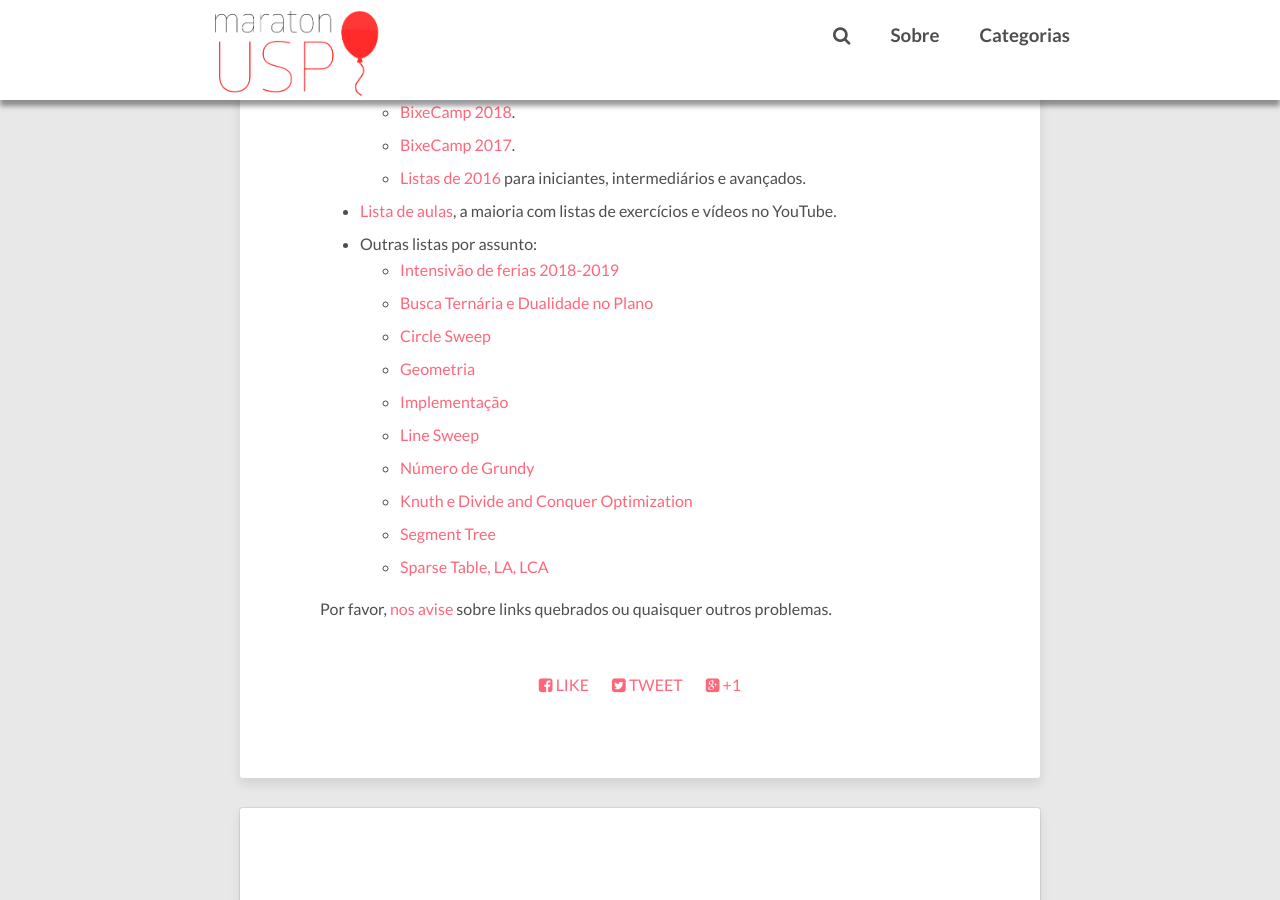
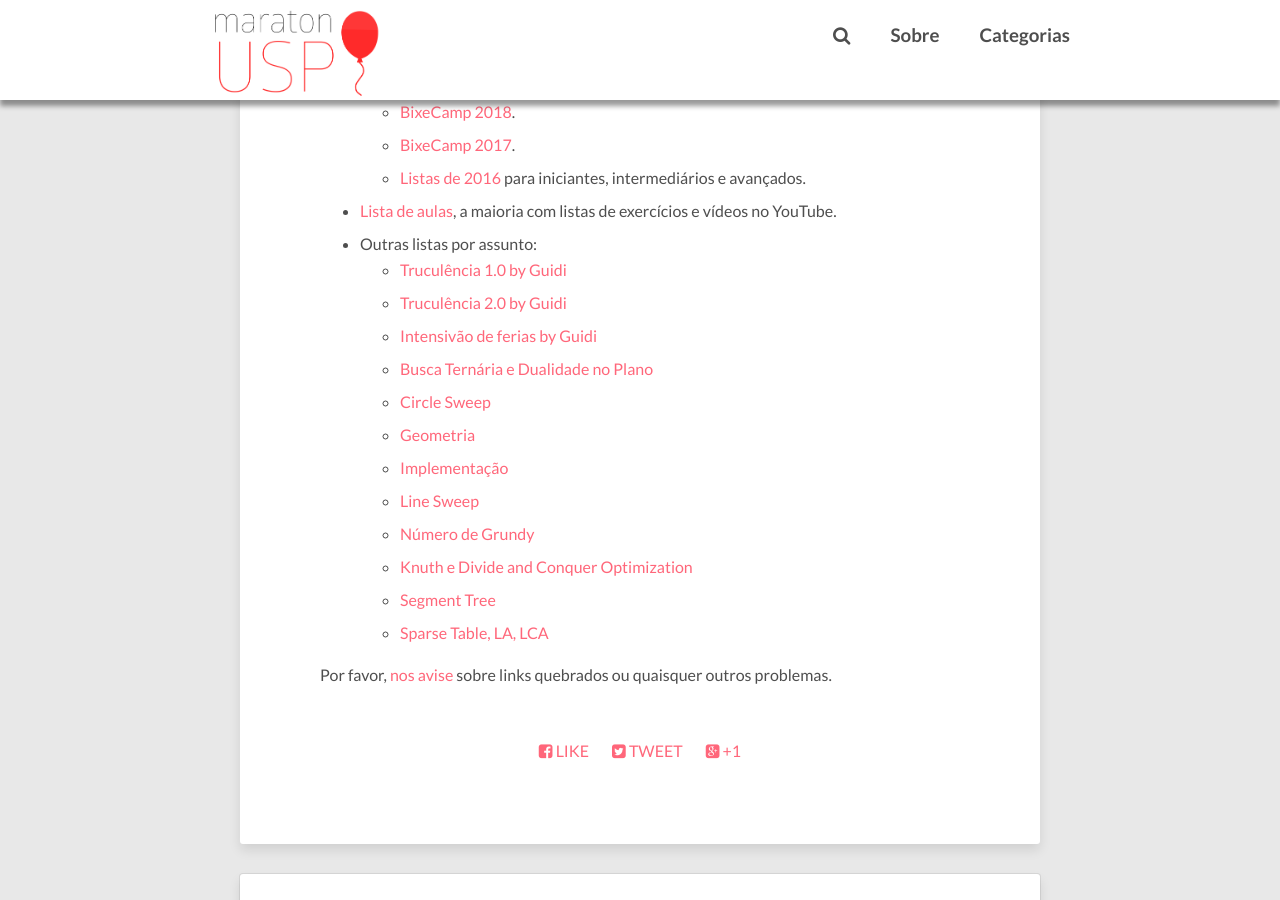
Before and after one commit to maratonusp/blog, a Jekyll site: the page built from pages/listas.markdown, in a window 1280 px wide and 900 px high, scrolled down 545 px. Built offline with Jekyll 4.4.1, drawn with Linux system fonts in a browser that asks for light colours; nearby versions of some CDN libraries; comment, search, counter and statistics services are not loaded.

Commit message:
colocando truculencia

```diff
--- a/pages/listas.markdown
+++ b/pages/listas.markdown
@@ -14,7 +14,9 @@ Estas são as listas de problemas criadas pelo MaratonUSP:
     - [Listas de 2016]({% include url %}/listas-2016) para iniciantes, intermediários e avançados.
 - [Lista de aulas]({% include url %}/categories/#aulas), a maioria com listas de exercícios e vídeos no YouTube.
 - Outras listas por assunto:
-	- [Intensivão de ferias 2018-2019](https://docs.google.com/spreadsheets/d/1QT-p_Nzb-c6bTdDcnBHq_qRJ7B9biH75014ItH1IIKU/edit?usp=sharing)
+	- [Truculência 1.0 by Guidi](https://docs.google.com/spreadsheets/d/1WwePli4VhDbeOAkT_Cd0Ewrqxuitsyc2VDt6fdazB7s/edit?usp=sharing)
+	- [Truculência 2.0 by Guidi](https://docs.google.com/spreadsheets/d/1ojEo2vgpxXv_E-soCxLtg5wUvrakhEXofRg5lqvr4rg/edit?usp=sharing)
+	- [Intensivão de ferias by Guidi](https://docs.google.com/spreadsheets/d/1QT-p_Nzb-c6bTdDcnBHq_qRJ7B9biH75014ItH1IIKU/edit?usp=sharing)
 	- [Busca Ternária e Dualidade no Plano](https://docs.google.com/spreadsheets/d/1nxrLXlCvZtDfh1Y6V7cz4EPfx_mt0eC-spLt-92fOXU/edit?usp=sharing)
 	- [Circle Sweep](https://docs.google.com/spreadsheets/d/13C_52V8Ko-I_dMCu_Vqm_DTTEEYzVl-ZmMKpuQ1SoWY/edit?usp=sharing)
 	- [Geometria](https://docs.google.com/spreadsheets/d/1OK47NPphwo7JGuKB0E6sRtDeZP-43bShsFezj26-oUI/edit?usp=sharing)
```
